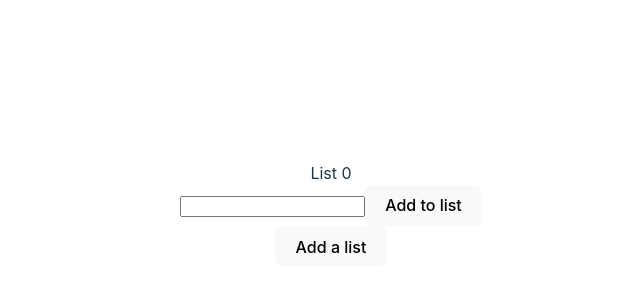
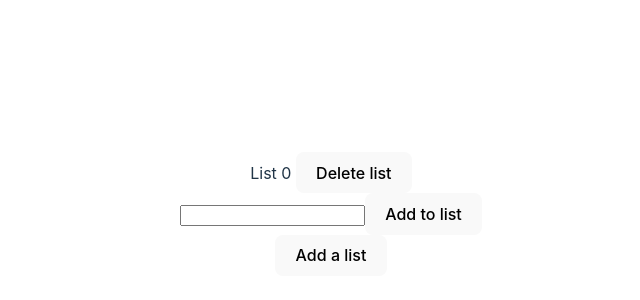
Before and after one commit to julienreszka/my-vue-app-testing-define-model, a Vue app: page / in a window 1280 px wide. Shown: the part 186-486 px from the top of the page, without its empty margins (309-949 px from the left). Built offline with nearby package versions, Linux system fonts and the light colour scheme.

Commit message:
fix: allows users to delete a list by pressing a button

```diff
--- a/src/App.vue
+++ b/src/App.vue
@@ -1,10 +1,8 @@
 <script setup>
 
 
-import MyInput from './components/MyInput.vue'
 
 import { ref } from 'vue'
-import MyInputs from './components/MyInputs.vue';
 import MyListOfMyInputs from './components/MyListOfMyInputs.vue';
 
 const text = ref('')
--- a/src/components/MyListOfMyInputs.vue
+++ b/src/components/MyListOfMyInputs.vue
@@ -5,6 +5,11 @@
   >
     <div>
       List {{ itemI  }}
+      <button
+        @click="deleteList(itemI)"
+      >
+        Delete list
+      </button>
     </div>
     <MyInputs v-model="modelValue[itemI]" />
   </div>
@@ -27,4 +32,10 @@ const addAList = ()=>{
   console.log(modelValue.value)
 }
 
+const deleteList = (index: number)=>{
+  console.log('deleteList')
+  modelValue.value = modelValue.value.filter((_, i)=>i!==index)
+  console.log(modelValue.value)
+}
+
 </script>
```
